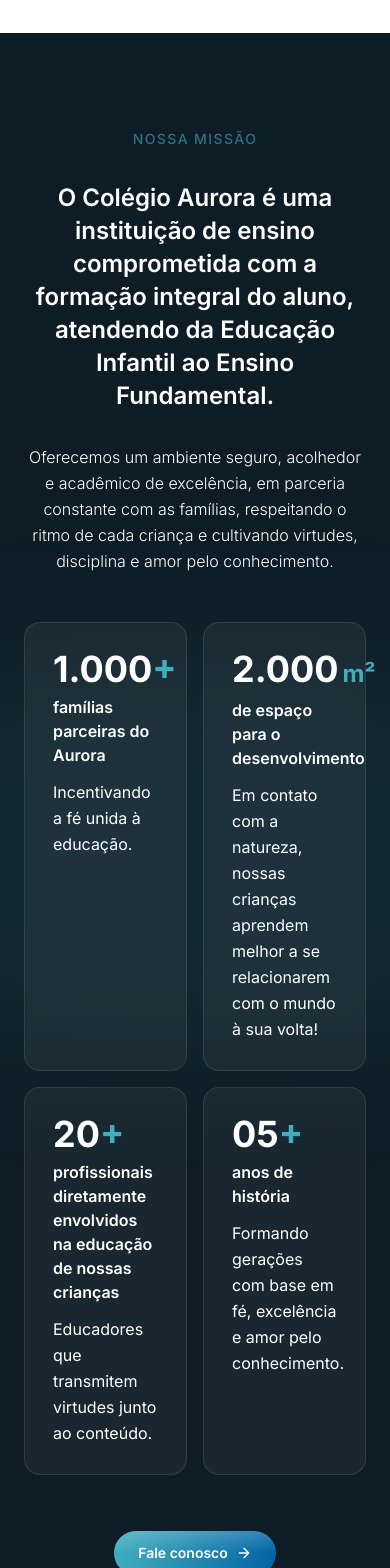
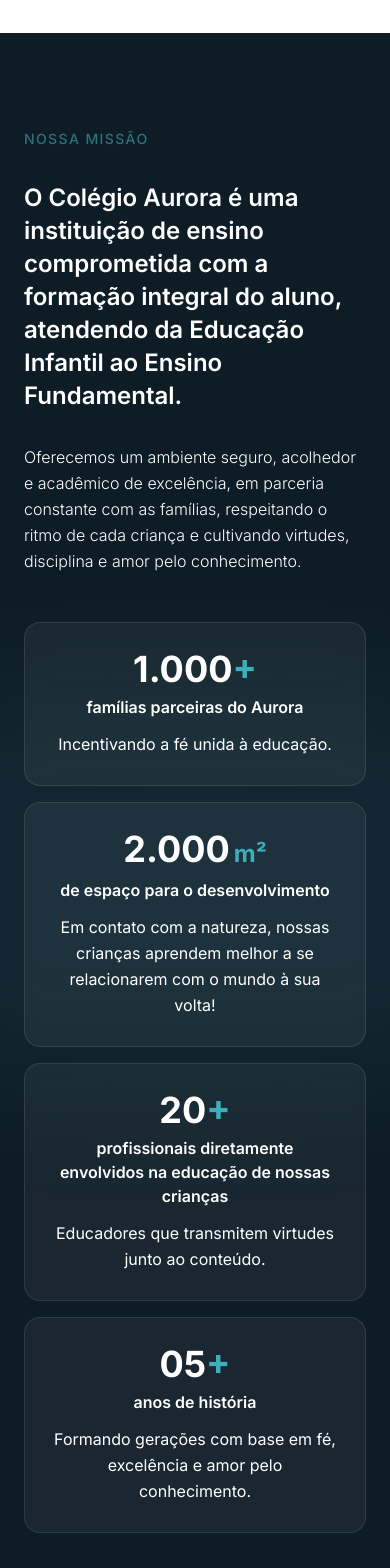
Before and after one commit to intelli-ia/colegio-aurora-lp, a Next.js app: page / in a window 390 px wide. Shown: the part 1760-3328 px from the top of the page. Built offline with nearby package versions, Linux system fonts and the light colour scheme.

Commit message:
style: adjust manifesto text alignment and stats grid layout for mobile responsiveness

```diff
--- a/src/components/Manifesto.tsx
+++ b/src/components/Manifesto.tsx
@@ -18,7 +18,7 @@
           whileInView={{ opacity: 1, y: 0 }}
           transition={{ duration: 0.9, ease: "easeOut" }}
           viewport={{ once: true }}
-          className="max-w-3xl mx-auto text-center mb-12"
+          className="max-w-3xl mx-auto text-left md:text-center mb-12"
         >
           <span className="text-[#3FAEBC]/60 font-medium text-sm uppercase tracking-widest mb-8 block">
             Nossa missão
@@ -39,7 +39,7 @@
           whileInView={{ opacity: 1, y: 0 }}
           transition={{ duration: 0.8, delay: 0.2, ease: "easeOut" }}
           viewport={{ once: true }}
-          className="grid grid-cols-2 md:grid-cols-4 gap-4 mb-14"
+          className="grid grid-cols-1 md:grid-cols-4 gap-4 mb-14"
         >
           {[
             { value: "1.000", suffix: "+", unit: "", label: "famílias parceiras do Aurora", desc: "Incentivando a fé unida à educação." },
@@ -53,7 +53,7 @@
               whileInView={{ opacity: 1, y: 0 }}
               transition={{ duration: 0.6, delay: 0.3 + i * 0.1, ease: "easeOut" }}
               viewport={{ once: true }}
-              className="bg-white/5 border border-white/10 rounded-2xl p-7 md:p-8 text-left"
+              className="bg-white/5 border border-white/10 rounded-2xl p-7 md:p-8 text-center md:text-left"
             >
               <div className="font-title font-bold text-white text-4xl md:text-5xl leading-none mb-2">
                 {stat.value}
```
